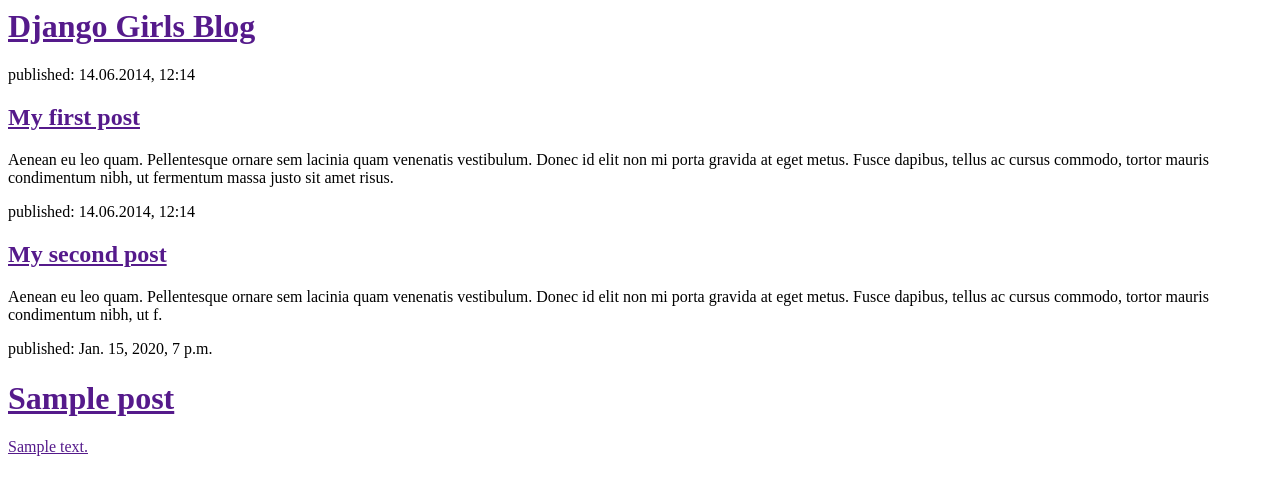
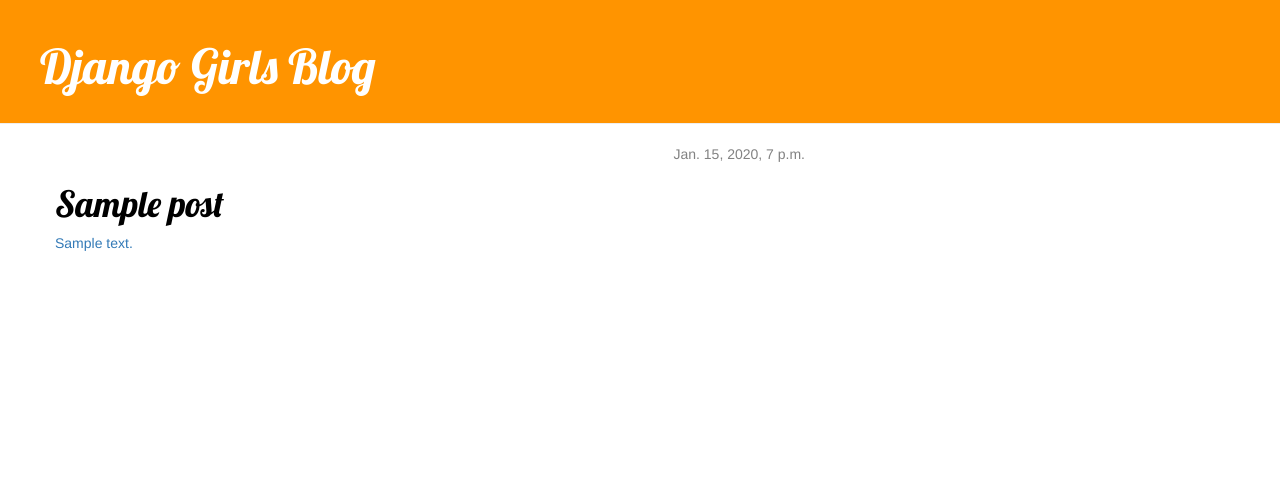
Before and after one commit to Oceanblue713/my-first-blog, a Django app: template blog/templates/blog/post_list.html in a window 1280 px wide. Shown: the top 495 px of the page. Run offline with Django 3.2, Linux system fonts and the light colour scheme; the template is opened without the code that fills it: values that come from a table or form of the project are taken from there, others are empty; tables that the repository leaves empty hold one stand-in row (values such as "Sample post"); some libraries are stand-ins or nearby versions.

Commit message:
Added view and template for detailed blog post as well as CSS for the site.

```diff
--- /dev/null
+++ b/blog/static/css/blog.css
@@ -0,0 +1,52 @@
+h1 a {
+  color: #fca205;
+  font-family: 'Lobster';
+}
+
+.page-header {
+  background-color: #ff9400;
+  margin-top: 0;
+  padding: 20px 20px 20px 40px;
+}
+
+.page-header h1, .page-header h1 a, .page-header h1 a:visited, .page-header h1 a:active {
+  color: #ffffff;
+  font-size: 36pt;
+  text-decoration: none;
+}
+
+.content {
+  margin-left: 40px;
+}
+
+h1, h2, h3, h4 {
+  font-family: 'Lobster', cursive;
+}
+
+.date {
+  color: #828282;
+  text-align: right;
+
+}
+
+.save {
+  float: right;
+}
+.post-form textarea, .post-form input {
+  width: 100%;
+}
+
+.top-menu, .top-menu:hover, .top-menu:visited {
+  color: #ffffff;
+  float: right;
+  font-size: 26pt;
+  margin-right: 20px;
+}
+
+.post {
+  margin-bottom: 70px;
+}
+
+.post h1 a, .post h1 a:visited {
+  color: #000000;
+}
--- /dev/null
+++ b/blog/templates/blog/base.html
@@ -0,0 +1,24 @@
+{% load staticfiles %}
+<html>
+  <head>
+    <title>Andy's blog</title>
+
+    <link rel="stylesheet" href="//maxcdn.bootstrapcdn.com/bootstrap/3.2.0/css/bootstrap.min.css">
+    <link rel="stylesheet" href="//maxcdn.bootstrapcdn.com/bootstrap/3.2.0/css/bootstrap-theme.min.css">
+    <link href="//fonts.googleapis.com/css?family=Lobster&subset=latin,latin-ext" rel="stylesheet" type="text/css">
+    <link rel="stylesheet" href="{% static 'css/blog.css' %}">
+  </head>
+  <body>
+    <div class="page-header">
+      <h1><a href="/">Django Girls Blog</a></h1>
+    </div>
+    <div class="content container">
+      <div class="row">
+        <div class="col-md-8">
+        {% block content %}
+        {% endblock %}
+        </div>
+      </div>
+    </div>
+  </body>
+</html>
--- a/blog/templates/blog/post_list.html
+++ b/blog/templates/blog/post_list.html
@@ -1,30 +1,13 @@
-<html>
-  <head>
-    <title>Andy's blog</title>
-  </head>
-  <body>
-        <div>
-            <h1><a href="">Django Girls Blog</a></h1>
-        </div>
+{% extends 'blog/base.html' %}
 
-        <div>
-            <p>published: 14.06.2014, 12:14</p>
-            <h2><a href="">My first post</a></h2>
-            <p>Aenean eu leo quam. Pellentesque ornare sem lacinia quam venenatis vestibulum. Donec id elit non mi porta gravida at eget metus. Fusce dapibus, tellus ac cursus commodo, tortor mauris condimentum nibh, ut fermentum massa justo sit amet risus.</p>
-        </div>
-
-        <div>
-            <p>published: 14.06.2014, 12:14</p>
-            <h2><a href="">My second post</a></h2>
-            <p>Aenean eu leo quam. Pellentesque ornare sem lacinia quam venenatis vestibulum. Donec id elit non mi porta gravida at eget metus. Fusce dapibus, tellus ac cursus commodo, tortor mauris condimentum nibh, ut f.</p>
-        </div>
-
-        {% for post in posts %}
-            <div>
-              <p>published: {{ post.published_date }}</p>
-              <h1><a href="">{{ post.title }}</h1>
-              <p>{{ post.text|linebreaksbr}}</p>
-            </div>
-        {% endfor %}
-    </body>
-</html>
+{% block content %}
+   {% for post in posts %}
+      <div class="post">
+          <div class="date">
+              {{ post.published_date }}
+          </div>
+          <h1><a href="{% url 'post_detail' pk=post.pk %}">{{ post.title }}</h1>
+          <p>{{ post.text|linebreaksbr }}</p>
+      </div>
+   {% endfor %}
+{% endblock %}
--- a/blog/urls.py
+++ b/blog/urls.py
@@ -1,4 +1,4 @@
 from django.conf.urls import url
 from . import views
 
-urlpatterns = [url(r'^$', views.post_list, name='post_list'),]
+urlpatterns = [url(r'^$', views.post_list, name='post_list'),url(r'^post/(?P<pk>\d+)/$', views.post_detail, name='post_detail'),]
```
Also changed, not shown: blog/templates/blog/post_detail.html (added, +13 -0 lines), blog/views.py (+6 -1 lines).
